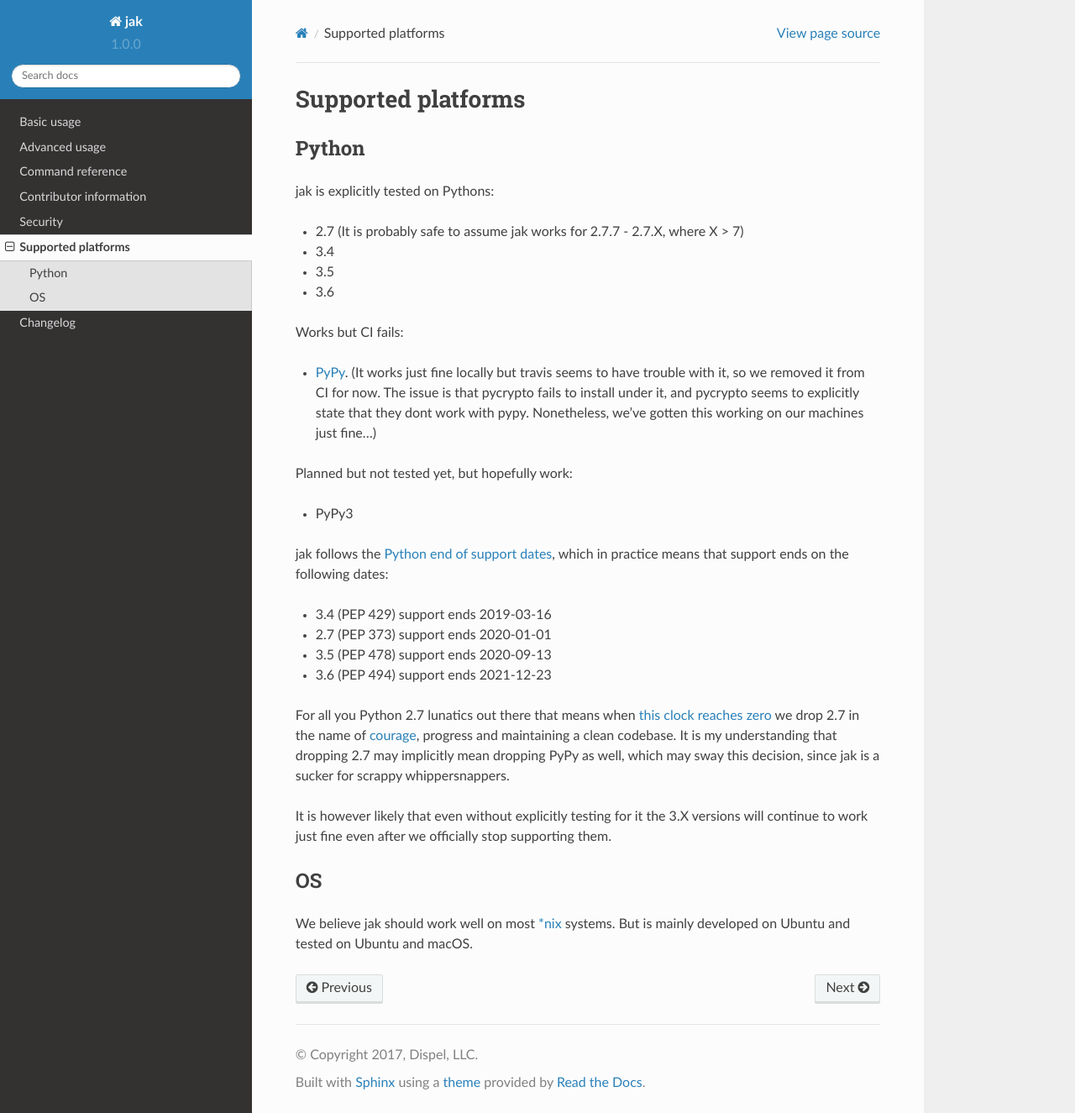
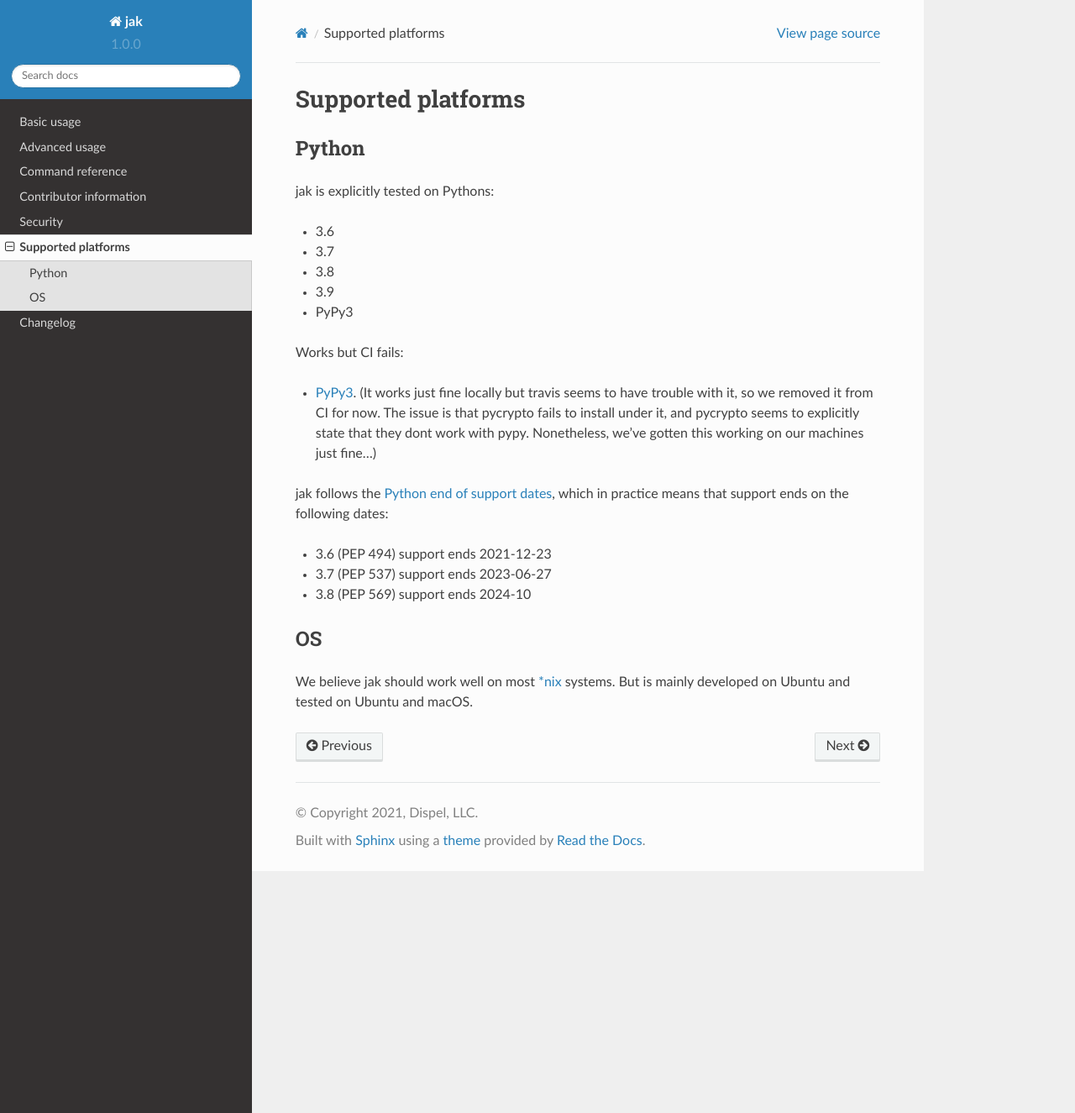
Before and after one commit to dispel/jak, a Sphinx documentation site: the page built from docs/supported-platforms.rst, in a window 1280 px wide and 1325 px high. Shown: the whole window at 84% size. Built offline with Sphinx 7.4.7 and the Read the Docs theme 2.0.0, drawn with Linux system fonts in a browser that asks for light colours; nearby versions of some CDN libraries; library files that are not in the unit come from our copies.

Commit message:
update docs

```diff
--- a/docs/changelog.rst
+++ b/docs/changelog.rst
@@ -8,15 +8,15 @@ Changelog
 1.0 (Young Whippersnapper)
 --------------------------
 
-Hi Everyone! It's been a hot minute, we went through a pandemic and some other stuff happened. It's time to throw away the old and bring on the new. While no security issues have been found the PyCrypto library seems to have gone the way of the dinosaurs. Therefor we are switching jak to the excellent replacement pycryptome
+Hi Everyone! It‘s been a hot minute, we went through a pandemic and some other stuff happened. It‘s time to throw away the old and bring on the new. While no security issues have been found the PyCrypto library seems to have gone the way of the dinosaurs. Therefor we are switching jak to the excellent replacement `(PyCryptodome to) <https://pycryptodome.readthedocs.io>` and updating which python versions jak supports to the `(currently supported ones) <https://www.python.org/downloads/>` (3.6 - 3.9 and pypy3).
 
-Lifecycle: 2021-08-X
+Lifecycle: 2021-08-X (UNRELEASED)
 
-* **[1.1.0]** DEPENDENCY: Switch from `(PyCryptodome to) <https://pycryptodome.readthedocs.io>` `(cryptography) <https://cryptography.io/en/latest/>` since it just seems more vetted.
 * **[1.0.0]** MAJOR:
   * Drop support for 2.7, 3.4, 3.5 and pypy. Add support for 3.6, 3.7, 3.8, 3.9.
   * Update documentation to reflect version update and change of supported versions.
   * Switch from PyCrypto to PyCryptodome. May well switch to `(cryptography) <https://cryptography.io/en/latest/>` in a
+  * TODO DEPRECATION: Remove the compat layer used to support Python 2.
 
 
 0.14.6
--- a/docs/conf.py
+++ b/docs/conf.py
@@ -19,6 +19,7 @@
 #
 import os
 import sys
+from jak import __version__, __version_full__
 sys.path.insert(0, os.path.abspath('..'))
 
 
@@ -47,13 +48,12 @@ master_doc = 'index'
 
 # General information about the project.
 project = 'jak'
-copyright = '2017, Dispel, LLC'
+copyright = '2021, Dispel, LLC'
 author = 'Dispel, LLC'
 
 # The version info for the project you're documenting, acts as replacement for
 # |version| and |release|, also used in various other places throughout the
 # built documents.
-from jak import __version__, __version_full__
 
 # The short X.Y version.
 version = __version__
@@ -82,7 +82,8 @@ todo_include_todos = False
 
 # -- Options for HTML output ----------------------------------------------
 
-# on_rtd is whether we are on readthedocs.org, this line of code grabbed from docs.readthedocs.org
+# on_rtd is whether we are on readthedocs.org, this line of code grabbed from
+# docs.readthedocs.org
 on_rtd = os.environ.get('READTHEDOCS', None) == 'True'
 
 if not on_rtd:  # only import and set the theme if we're building docs locally
--- a/docs/guide/contributor.rst
+++ b/docs/guide/contributor.rst
@@ -76,15 +76,13 @@ Once your branch or fork looks good make a PR and one of the stewards will take
 Alerts
 ------
 
-It currently (2017-01-25) appears that tox will NOT run from Python 3.6 due to urrlib3 not existing. So run your tox from a different base Python environment for now.
-
-Also PyPy tests don't seem to run in tox either, I recommend checking out the virtualenv (``workon pypy``) and running them straight with ``pytest``. If someone could fix this, it would be much appreciated.
+No alerts. Everything seems to be working fine.
 
 
 Future versions
 ---------------
 
-0 - 10 are the formative years. If we get past them (which seems frankly highly unlikely) we will start a new naming scheme. We use `semantic versioning <http://semver.org/>`_ so the only time we shift the first number would be if we make backwards incompatible changes. The exception to this is 1.0 which will be assigned when Chris DiLorenzo thinks jak is (1) verified to be secure and (2) have no known bugs and (3) have decent tests for it's core functionality.
+0 - 10 are the formative years. If we get past them (which seems frankly highly unlikely) we will start a new naming scheme. We use `semantic versioning <http://semver.org/>`_ so the only time we shift the first number would be if we make backwards incompatible changes. The exception to this is 1.0 which will be assigned when Chris DiLorenzo thinks jak is (1) verified to be secure and (2) have no known bugs and (3) have decent tests for it‘s core functionality.
 
 .. sourcecode:: text
 
--- a/docs/supported-platforms.rst
+++ b/docs/supported-platforms.rst
@@ -9,30 +9,21 @@ Python
 
 jak is explicitly tested on Pythons:
 
-- 2.7 (It is probably safe to assume jak works for 2.7.7 - 2.7.X, where X > 7)
-- 3.4
-- 3.5
 - 3.6
+- 3.7
+- 3.8
+- 3.9
+- PyPy3
 
 Works but CI fails:
 
-- `PyPy <http://pypy.org/>`_. (It works just fine locally but travis seems to have trouble with it, so we removed it from CI for now. The issue is that pycrypto fails to install under it, and pycrypto seems to explicitly state that they dont work with pypy. Nonetheless, we've gotten this working on our machines just fine...)
-
-Planned but not tested yet, but hopefully work:
-
-- PyPy3
+- `PyPy3 <http://pypy.org/>`_. (It works just fine locally but travis seems to have trouble with it, so we removed it from CI for now. The issue is that pycrypto fails to install under it, and pycrypto seems to explicitly state that they dont work with pypy. Nonetheless, we've gotten this working on our machines just fine...)
 
 jak follows the `Python end of support dates <https://docs.python.org/devguide/index.html#branchstatus>`_, which in practice means that support ends on the following dates:
 
-- 3.4 (PEP 429) support ends 2019-03-16
-- 2.7 (PEP 373) support ends 2020-01-01
-- 3.5 (PEP 478) support ends 2020-09-13
 - 3.6 (PEP 494) support ends 2021-12-23
-
-For all you Python 2.7 lunatics out there that means when `this clock reaches zero <https://pythonclock.org/>`_ we drop 2.7 in the name of `courage <http://www.theverge.com/2016/9/7/12838024/apple-iphone-7-plus-headphone-jack-removal-courage>`_, progress and maintaining a clean codebase. It is my understanding that dropping 2.7 may implicitly mean dropping PyPy as well, which may sway this decision, since jak is a sucker for scrappy whippersnappers.
-
-It is however likely that even without explicitly testing for it the 3.X versions will continue to work just fine even after we officially stop supporting them.
-
+- 3.7 (PEP 537) support ends 2023-06-27
+- 3.8 (PEP 569) support ends 2024-10
 
 OS
 --
```
